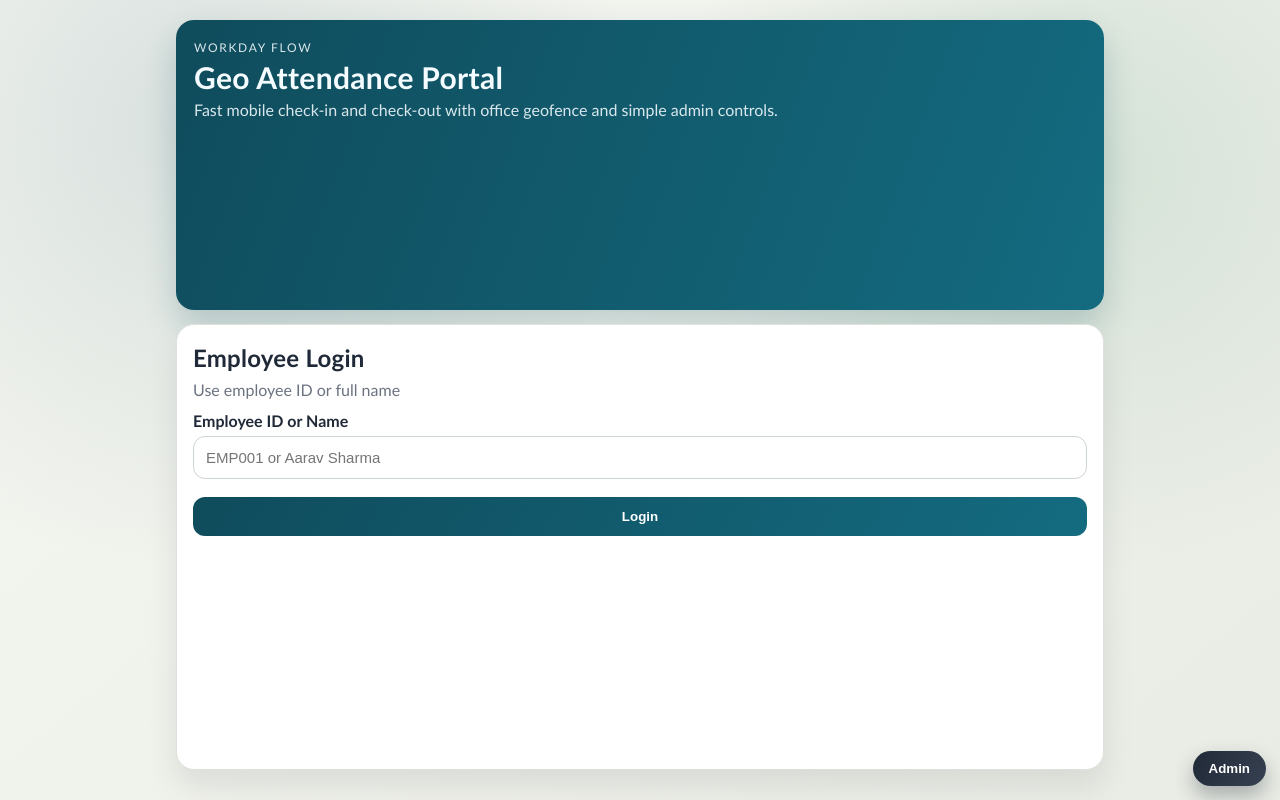
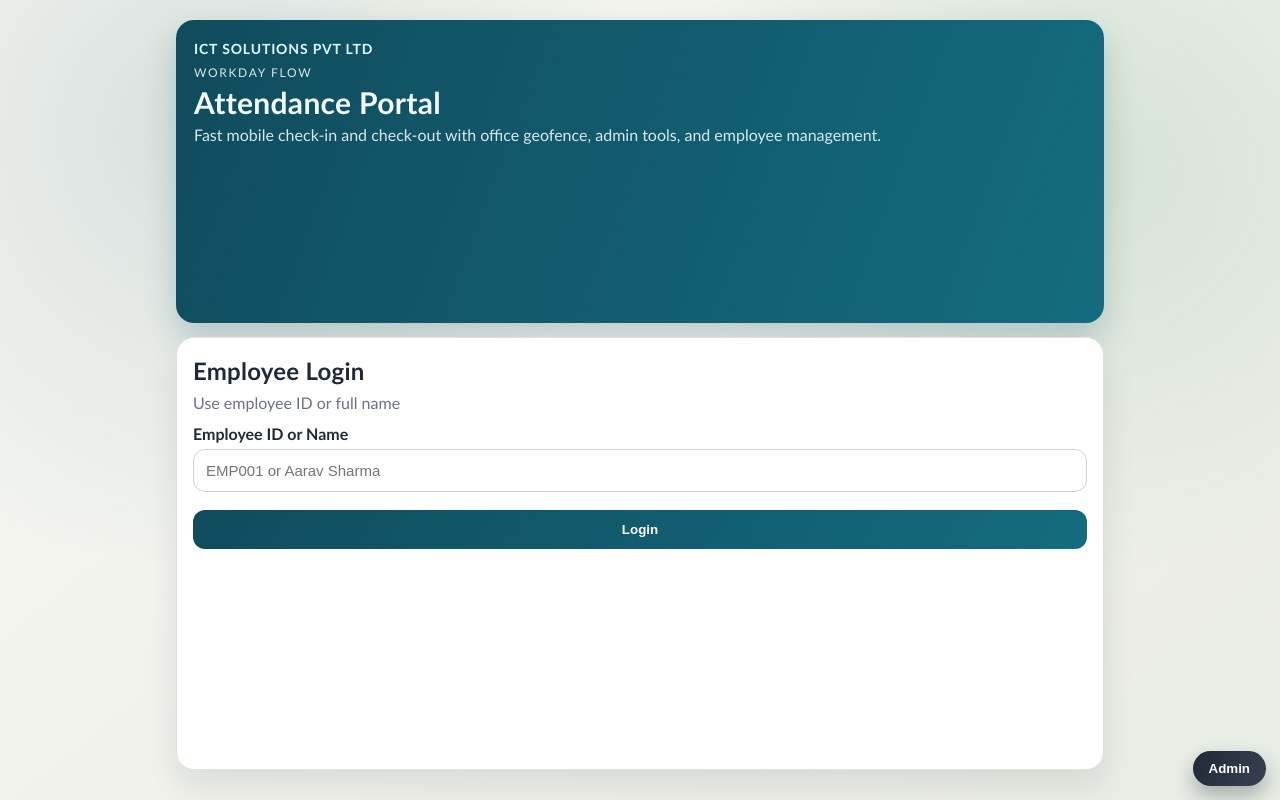
Before and after one commit to am2660713/AttendenceSystem, a website: page frontend/public/index.html in a window 1280 px wide. Drawn offline with Linux system fonts and the light colour scheme.

Commit message:
Brand portal for ICT Solutions Pvt Ltd

```diff
--- a/frontend/public/index.html
+++ b/frontend/public/index.html
@@ -3,15 +3,16 @@
   <head>
     <meta charset="UTF-8" />
     <meta name="viewport" content="width=device-width, initial-scale=1.0" />
-    <title>Geo Attendance</title>
+    <title>ICT Solutions Pvt Ltd | Attendance Portal</title>
     <link rel="stylesheet" href="/styles.css" />
   </head>
   <body>
     <main class="app">
       <section class="hero">
+        <p class="company">ICT Solutions Pvt Ltd</p>
         <p class="kicker">Workday Flow</p>
-        <h1>Geo Attendance Portal</h1>
-        <p class="muted">Fast mobile check-in and check-out with office geofence and simple admin controls.</p>
+        <h1>Attendance Portal</h1>
+        <p class="muted">Fast mobile check-in and check-out with office geofence, admin tools, and employee management.</p>
       </section>
 
       <section class="card" id="loginCard">
--- a/frontend/public/styles.css
+++ b/frontend/public/styles.css
@@ -59,6 +59,15 @@ body {
   border-radius: 18px;
   padding: 20px 18px;
   box-shadow: 0 16px 32px rgba(15, 76, 92, 0.22);
+}
+
+.company {
+  margin: 0 0 8px;
+  font-size: 14px;
+  font-weight: 700;
+  letter-spacing: 0.06em;
+  text-transform: uppercase;
+  color: #dff8ff;
 }
 
 .kicker {
```
